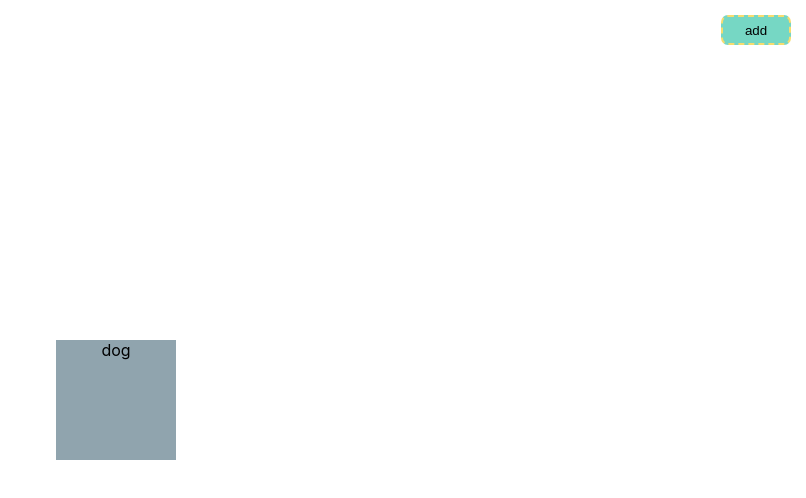
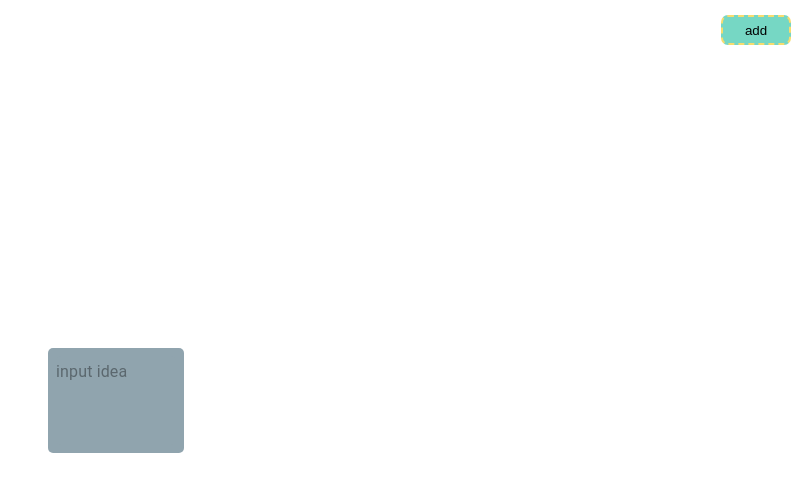
Before and after one commit to YusukeSato14/draggable-test, a React (Create React App) app in the folder app/: page / in a window 1280 px wide. Shown: the top 498 px of the page, without its empty margins (474-1280 px from the left). Built offline with nearby package versions, Linux system fonts and the light colour scheme.

Commit message:
add 文字入力機能

```diff
--- a/app/src/assets/App.css
+++ b/app/src/assets/App.css
@@ -41,8 +41,10 @@
 
 .paper {
   width: 120px;
-  height: 120px;
   position: absolute;
+  border-radius: 5px;
+  padding: 8px;
+  cursor: move;
 }
 
 .button {
--- a/app/src/components/CardList.tsx
+++ b/app/src/components/CardList.tsx
@@ -1,3 +1,4 @@
+import { InputBase } from '@material-ui/core';
 import Draggable, { DraggableData, DraggableEvent } from 'react-draggable';
 
 type Props = {
@@ -14,6 +15,7 @@ type Card = {
   style: {
     backgroundColor: string;
   };
+  value: string;
 }
 
 type SetCards = React.Dispatch<React.SetStateAction<Card[]>>
@@ -54,6 +56,7 @@ const CardList = ({ cards, setCards }: Props) => {
           y: y + ui.deltaY,
         },
         style: styles,
+        value: cards[id].value,
       },
       ...cards.slice(id + 1)
     ])
@@ -68,11 +71,35 @@ const CardList = ({ cards, setCards }: Props) => {
     return styles;
   };
 
+  const handleChange = (id: number) => (event: React.ChangeEvent<HTMLInputElement>) => {
+    setCards([
+      ...cards.slice(0, id),
+      {
+        ...cards[id],
+        deltaPosition: cards[id].deltaPosition,
+        style: cards[id].style,
+        value: event.target.value,
+      },
+      ...cards.slice(id + 1)
+    ])
+  }
+
   return (
     <div className="center">
       {cards.map(card => (
         <Draggable bounds="body" onDrag={handleDrag(card.id)} key={card.id}>
-          <div key={card.id} className="paper" style={card.style}>dog</div>
+          <div key={card.id} className="paper" style={card.style}>
+            <InputBase
+              key={card.id}
+              className="paper"
+              style={card.style}
+              multiline
+              rows={4}
+              placeholder="input idea"
+              value={card.value}
+              onChange={handleChange(card.id)}
+            />
+          </div>
         </Draggable>
       ))}
     </div>
--- a/app/src/pages/App.tsx
+++ b/app/src/pages/App.tsx
@@ -10,7 +10,8 @@ function App() {
       x: 0,
       y: 0,
     },
-    style: { backgroundColor: colorList[0] }
+    style: { backgroundColor: colorList[0] },
+    value: '',
   };
   const [cards, setCards] = useState([initialCardState]);
   const addCard: MouseEventHandler = () => {
@@ -23,6 +24,7 @@ function App() {
           y: 0,
         },
         style: { backgroundColor: colorList[cards.length % 18] },
+        value: '',
       }
     ]);
   };
```
